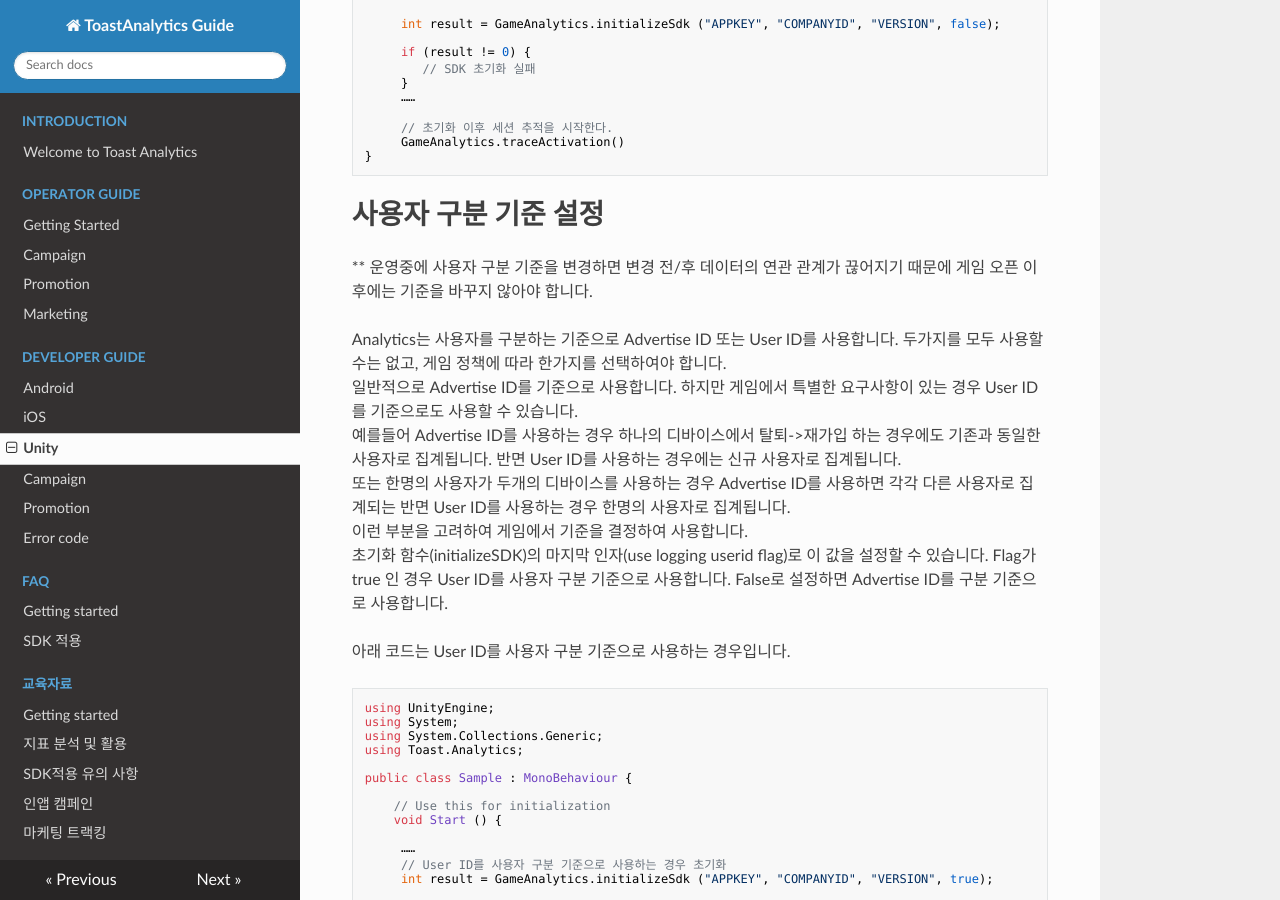
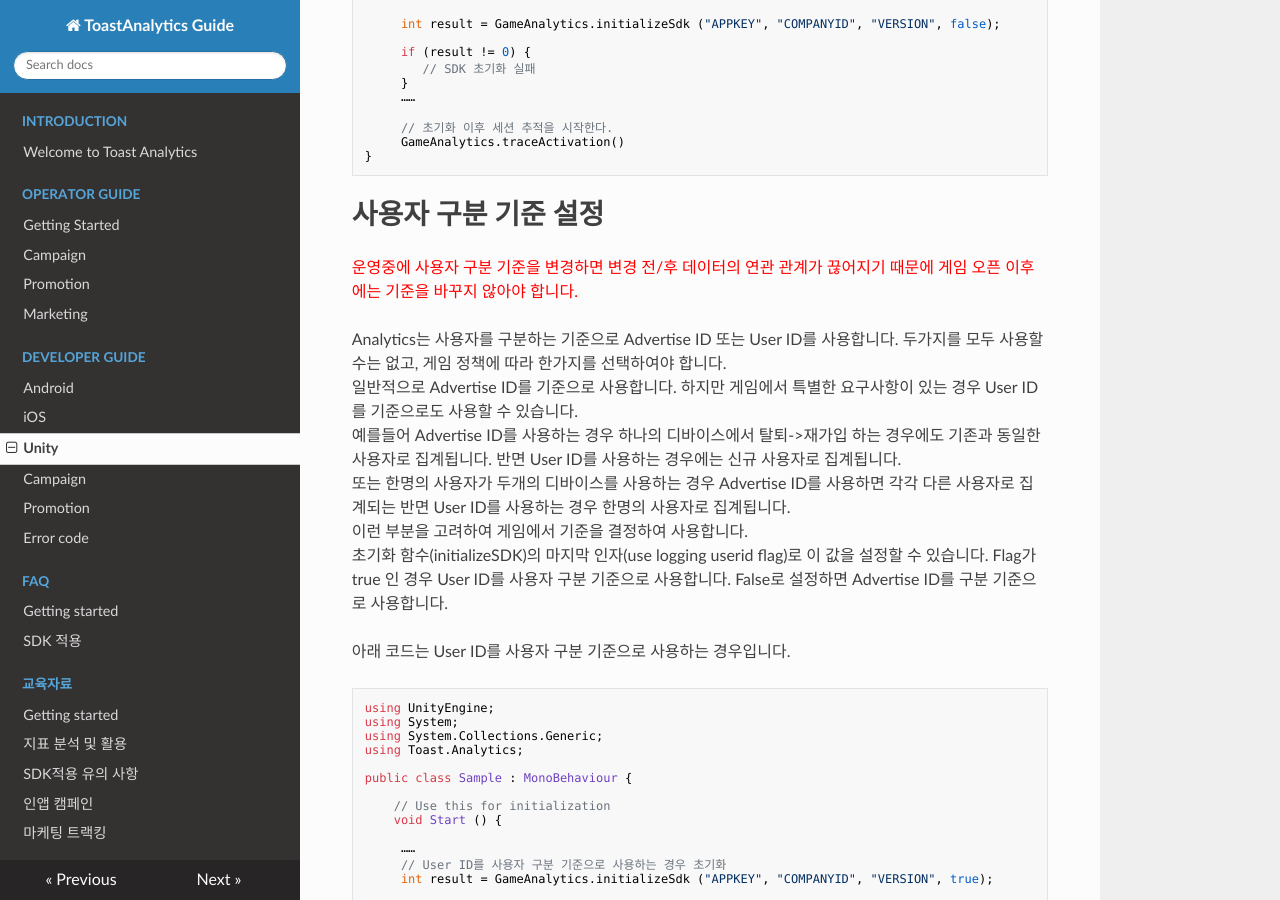
Before and after one commit to ToastAnalytics/ToastAnalytics, an MkDocs documentation site: the page built from docs/Developer/6. Unity Developer Guide.md, in a window 1280 px wide and 900 px high, scrolled down 4743 px. Built offline with MkDocs 1.6.1, drawn with Linux system fonts in a browser that asks for light colours; nearby versions of some CDN libraries; old or Windows-style settings are respelled for this version of MkDocs.

Commit message:
Update 6. Unity Developer Guide.md

```diff
--- a/docs/Developer/6. Unity Developer Guide.md
+++ b/docs/Developer/6. Unity Developer Guide.md
@@ -117,7 +117,7 @@
 
 
 # 사용자 구분 기준 설정
-** 운영중에 사용자 구분 기준을 변경하면 변경 전/후 데이터의 연관 관계가 끊어지기 때문에 게임 오픈 이후에는 기준을 바꾸지 않아야 합니다.
+<span style="color:red;">운영중에 사용자 구분 기준을 변경하면 변경 전/후 데이터의 연관 관계가 끊어지기 때문에 게임 오픈 이후에는 기준을 바꾸지 않아야 합니다.</span><br />
 
 Analytics는 사용자를 구분하는 기준으로 Advertise ID 또는 User ID를 사용합니다. 두가지를 모두 사용할 수는 없고, 게임 정책에 따라 한가지를 선택하여야 합니다. <br />
 일반적으로 Advertise ID를 기준으로 사용합니다. 하지만 게임에서 특별한 요구사항이 있는 경우 User ID를 기준으로도 사용할 수 있습니다.<br />
```
